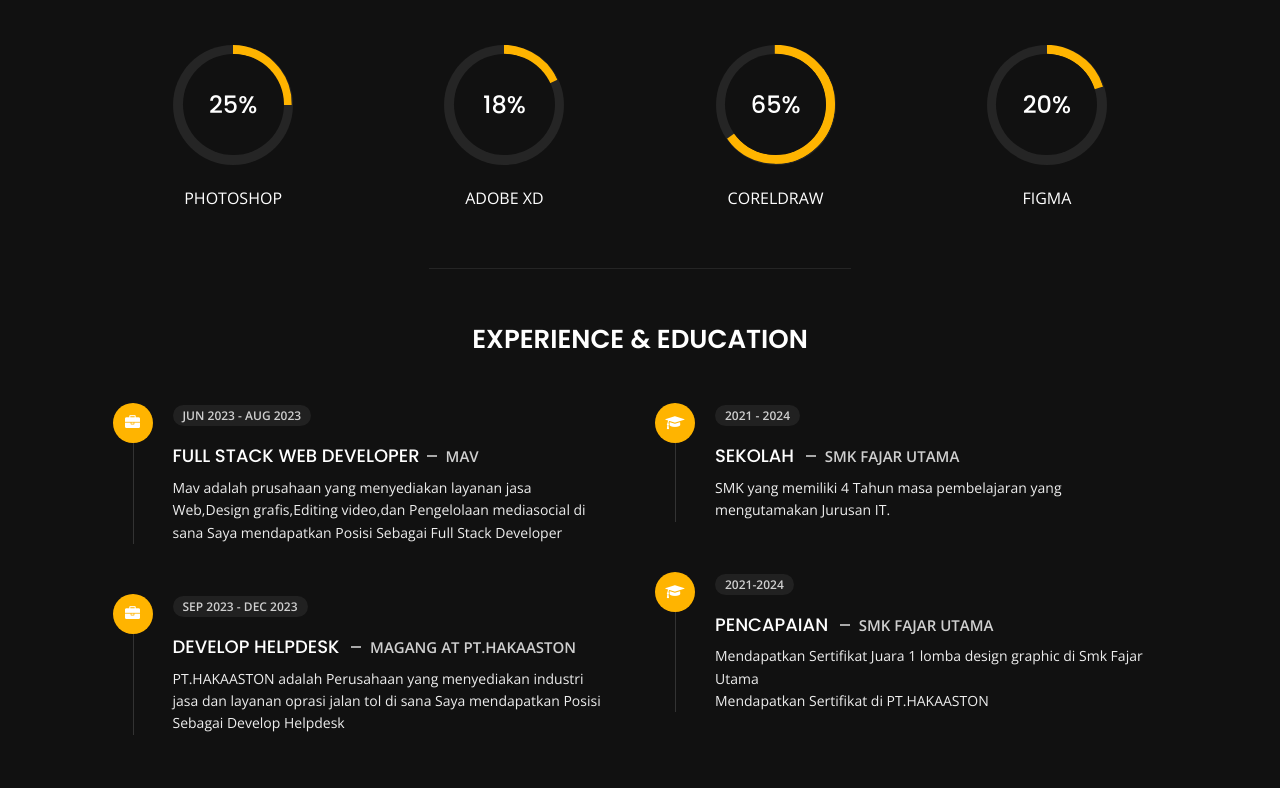
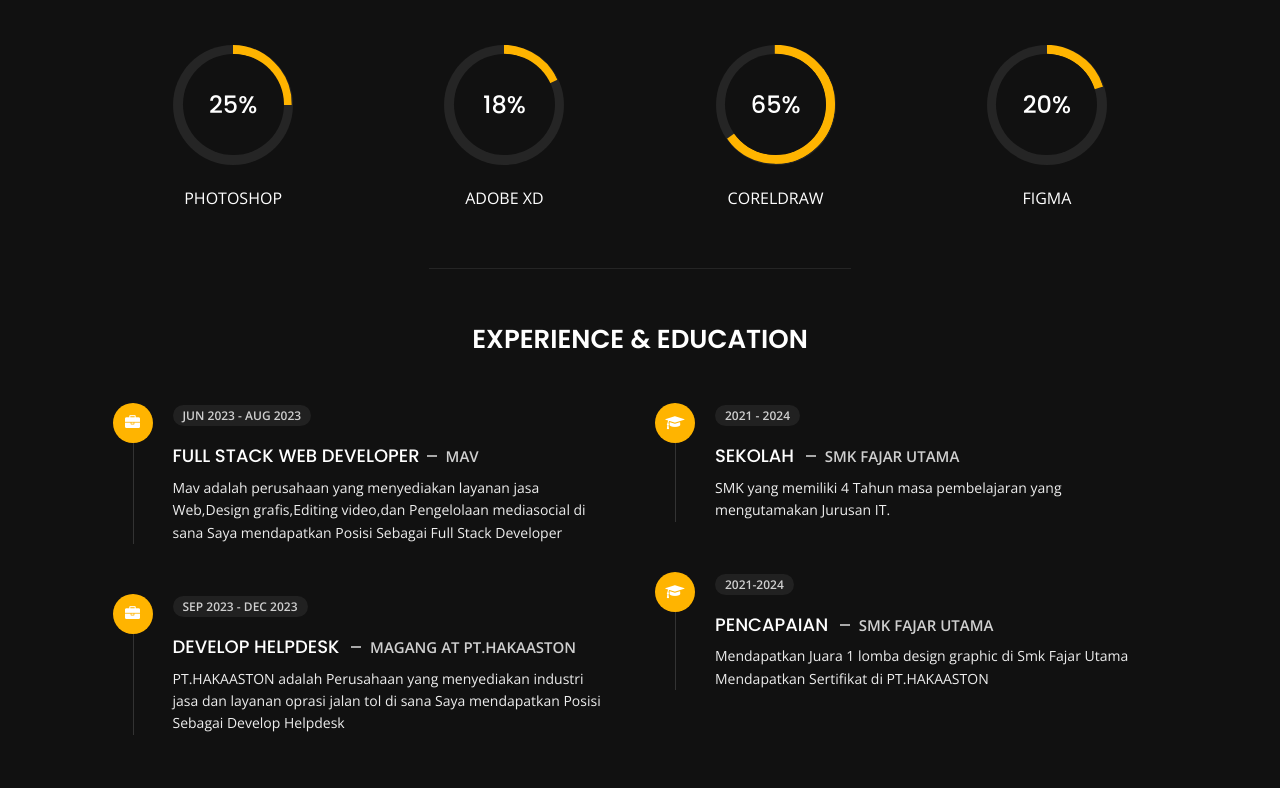
Before and after one commit to zyanzai/zyanzai.github.io, a plain HTML site: page about.html in a window 1280 px wide. Shown: the part 947-1735 px from the top of the page. Drawn offline with nearby package versions, Linux system fonts and the light colour scheme.

Commit message:
Update about.html

```diff
--- a/about.html
+++ b/about.html
@@ -278,7 +278,7 @@
                             <span class="time open-sans-font text-uppercase">Jun 2023 - Aug 2023</span>
                             <h5 class="poppins-font text-uppercase">Full Stack web developer<span class="place open-sans-font">mav</span></h5>
                             <p class="open-sans-font">
-                                Mav adalah prusahaan yang menyediakan layanan jasa Web,Design grafis,Editing video,dan Pengelolaan mediasocial di sana Saya mendapatkan Posisi Sebagai Full Stack Developer
+                                Mav adalah perusahaan yang menyediakan layanan jasa Web,Design grafis,Editing video,dan Pengelolaan mediasocial di sana Saya mendapatkan Posisi Sebagai Full Stack Developer
                             </p>
                         </li>
                         <li>
@@ -311,7 +311,7 @@
                             </div>
                             <span class="time open-sans-font text-uppercase">2021-2024</span>
                             <h5 class="poppins-font text-uppercase"> Pencapaian <span class="place open-sans-font">smk fajar utama</span></h5>
-                            <p class="open-sans-font">Mendapatkan Sertifikat Juara 1 lomba design graphic di Smk Fajar Utama</p>
+                            <p class="open-sans-font">Mendapatkan Juara 1 lomba design graphic di Smk Fajar Utama</p>
                             <p class="open-sans-font">Mendapatkan Sertifikat di PT.HAKAASTON</p>
                         </li>
                     </ul>
```
